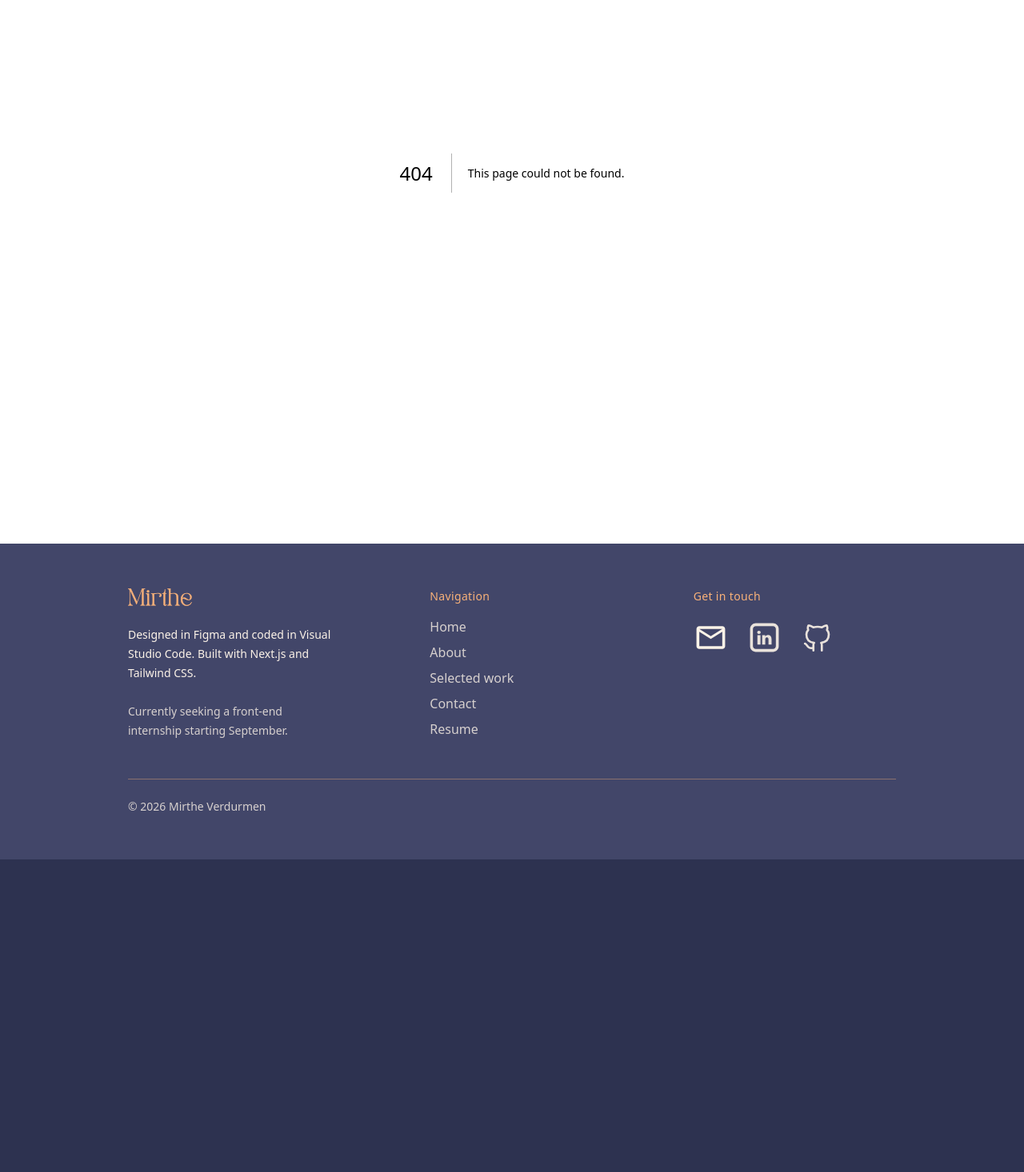
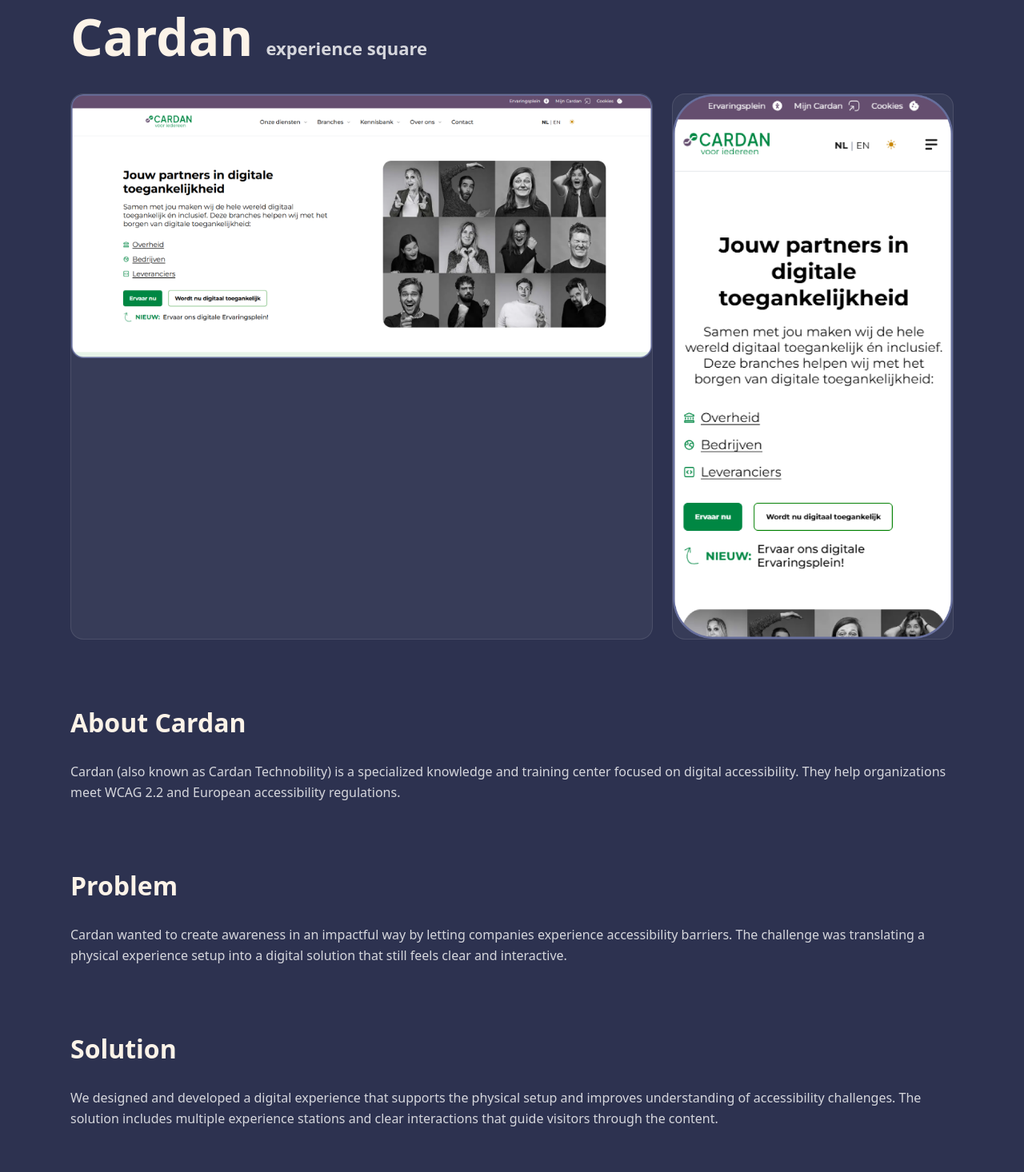
Before and after one commit to Muurthe/showcase-portfoliov2, a Next.js app: page /projects/cardan in a window 1280 px wide. Before the commit this address had no page. Shown: the part 184-1650 px from the top of the page at 80% size. Before the commit the page ends 1259 px from the top, so only its background shows below. Built offline with nearby package versions, Linux system fonts and the light colour scheme.

Commit message:
feat: add cardan project page

```diff
--- /dev/null
+++ b/src/app/projects/[slug]/page.tsx
@@ -0,0 +1,243 @@
+// src/app/projects/[slug]/page.tsx
+import Image from "next/image";
+import Link from "next/link";
+import { notFound } from "next/navigation";
+
+type Project = {
+  slug: string;
+  title: string;
+  subtitle: string;
+  introLabel: string;
+  heroImages: { src: string; alt: string; className?: string }[];
+  about: string;
+  problem: string;
+  solution: string;
+  techStack: string[];
+  techNote?: string;
+  showcaseTitle: string;
+  showcaseText: string;
+  showcaseEmbedUrl?: string; // YouTube embed url
+  reflection: string;
+  githubUrl?: string;
+  liveUrl?: string;
+};
+
+const PROJECTS: Project[] = [
+  {
+    slug: "cardan",
+    title: "Cardan",
+    subtitle: "experience square",
+    introLabel: "Project",
+    heroImages: [
+      {
+        src: "/projects/cardan/hero-desktop.png",
+        alt: "Cardan desktop screenshot",
+        className: "col-span-2",
+      },
+      {
+        src: "/projects/cardan/hero-mobile.png",
+        alt: "Cardan mobile screenshot",
+        className: "col-span-1",
+      },
+    ],
+    about:
+      "Cardan (also known as Cardan Technobility) is a specialized knowledge and training center focused on digital accessibility. They help organizations meet WCAG 2.2 and European accessibility regulations.",
+    problem:
+      "Cardan wanted to create awareness in an impactful way by letting companies experience accessibility barriers. The challenge was translating a physical experience setup into a digital solution that still feels clear and interactive.",
+    solution:
+      "We designed and developed a digital experience that supports the physical setup and improves understanding of accessibility challenges. The solution includes multiple experience stations and clear interactions that guide visitors through the content.",
+    techStack: ["Next.js", "TypeScript", "CSS", "Framer Motion"],
+    techNote:
+      "This was my first time working with this stack, which made the project both challenging and educational.",
+    showcaseTitle: "Showcase",
+    showcaseText:
+      "The video below shows how users navigate through the stations and experience different accessibility scenarios.",
+    // Tip: Use an embed link like: https://www.youtube.com/embed/VIDEO_ID
+    showcaseEmbedUrl: "https://www.youtube.com/embed/dQw4w9WgXcQ",
+    reflection:
+      "I learned how important clarity and structure are in accessibility-focused interfaces. I improved my component organization, learned to make interactions more purposeful, and gained confidence working with motion and layout.",
+    githubUrl: "https://github.com/yourname/cardan",
+    liveUrl: "https://example.com",
+  },
+];
+
+function IconGithub(props: { className?: string }) {
+  return (
+    <svg viewBox="0 0 24 24" aria-hidden="true" className={props.className}>
+      <path
+        fill="currentColor"
+        d="M12 .5C5.73.5.75 5.6.75 12c0 5.2 3.44 9.6 8.2 11.16.6.12.82-.27.82-.58v-2.1c-3.34.75-4.04-1.46-4.04-1.46-.54-1.42-1.33-1.8-1.33-1.8-1.1-.78.08-.76.08-.76 1.2.09 1.84 1.27 1.84 1.27 1.08 1.9 2.84 1.35 3.54 1.03.11-.8.42-1.35.76-1.66-2.66-.31-5.46-1.37-5.46-6.1 0-1.35.47-2.45 1.24-3.31-.12-.31-.54-1.57.12-3.27 0 0 1.01-.33 3.3 1.26.96-.27 1.98-.4 3-.41 1.02.01 2.04.14 3 .41 2.29-1.59 3.3-1.26 3.3-1.26.66 1.7.24 2.96.12 3.27.77.86 1.24 1.96 1.24 3.31 0 4.74-2.8 5.78-5.47 6.09.43.38.82 1.12.82 2.27v3.37c0 .31.22.7.82.58C19.81 21.6 23.25 17.2 23.25 12 23.25 5.6 18.27.5 12 .5Z"
+      />
+    </svg>
+  );
+}
+
+function IconExternal(props: { className?: string }) {
+  return (
+    <svg viewBox="0 0 24 24" aria-hidden="true" className={props.className}>
+      <path
+        fill="currentColor"
+        d="M14 3h7v7h-2V6.41l-9.29 9.3-1.42-1.42 9.3-9.29H14V3ZM5 5h7v2H7v10h10v-5h2v7H5V5Z"
+      />
+    </svg>
+  );
+}
+
+function Section({
+  title,
+  children,
+}: {
+  title: string;
+  children: React.ReactNode;
+}) {
+  return (
+    <section className="mt-20">
+      <h2 className="text-[32px] font-extrabold text-[rgb(var(--text))]">
+        {title}
+      </h2>
+      <div className="mt-6 text-white/80 leading-relaxed">{children}</div>
+    </section>
+  );
+}
+
+export default function ProjectDetailPage ({
+  params,
+}: {
+  params: { slug: string };
+}) {
+  const project = PROJECTS.find((p) => p.slug === params.slug);
+  if (!project) return notFound();
+
+  return (
+    <main className="pt-20">
+      <div className="mx-auto w-full max-w-6xl px-6 py-20">
+        {/* Top header */}
+        <p className="text-white/50">{project.introLabel}</p>
+
+        <div className="mt-4 flex flex-wrap items-end gap-x-4 gap-y-2">
+          <h1 className="text-[64px] font-extrabold leading-[0.95] text-[rgb(var(--text))]">
+            {project.title}
+          </h1>
+          <p className="text-[22px] font-semibold text-white/80">
+            {project.subtitle}
+          </p>
+        </div>
+
+        {/* Hero images */}
+        <div className="mt-10 grid gap-6 md:grid-cols-3">
+          {/* big image */}
+          <div className="md:col-span-2 overflow-hidden rounded-2xl border border-white/10 bg-white/5">
+            <Image
+              src={project.heroImages[0].src}
+              alt={project.heroImages[0].alt}
+              width={1400}
+              height={900}
+              className="h-auto w-full object-cover"
+              priority
+            />
+          </div>
+
+          {/* small image */}
+          <div className="overflow-hidden rounded-2xl border border-white/10 bg-white/5">
+            <Image
+              src={project.heroImages[1].src}
+              alt={project.heroImages[1].alt}
+              width={700}
+              height={900}
+              className="h-auto w-full object-cover"
+            />
+          </div>
+        </div>
+
+        {/* About / Problem / Solution */}
+        <Section title="About Cardan">
+          <p>{project.about}</p>
+        </Section>
+
+        <Section title="Problem">
+          <p>{project.problem}</p>
+        </Section>
+
+        <Section title="Solution">
+          <p>{project.solution}</p>
+        </Section>
+
+        {/* Tech stack + small note */}
+        <Section title="Tech stack">
+          <ul className="list-disc pl-5 space-y-2">
+            {project.techStack.map((t) => (
+              <li key={t}>{t}</li>
+            ))}
+          </ul>
+
+          {project.techNote && (
+            <p className="mt-6 text-white/60 text-sm">{project.techNote}</p>
+          )}
+        </Section>
+
+        {/* Showcase */}
+        <Section title={project.showcaseTitle}>
+          <p>{project.showcaseText}</p>
+
+          {project.showcaseEmbedUrl && (
+            <div className="mt-8 overflow-hidden rounded-2xl border border-white/10 bg-black/30">
+              <div className="aspect-video w-full">
+                <iframe
+                  className="h-full w-full"
+                  src={project.showcaseEmbedUrl}
+                  title="Project showcase video"
+                  allow="accelerometer; autoplay; clipboard-write; encrypted-media; gyroscope; picture-in-picture"
+                  allowFullScreen
+                />
+              </div>
+            </div>
+          )}
+
+          {/* icons row like your screenshot */}
+          <div className="mt-6 flex items-center gap-4 text-white/90">
+            {project.githubUrl && (
+              <a
+                href={project.githubUrl}
+                target="_blank"
+                rel="noreferrer"
+                className="hover:text-white transition"
+                aria-label="GitHub"
+                title="GitHub"
+              >
+                <IconGithub className="h-6 w-6" />
+              </a>
+            )}
+
+            {project.liveUrl && (
+              <a
+                href={project.liveUrl}
+                target="_blank"
+                rel="noreferrer"
+                className="hover:text-white transition"
+                aria-label="Live"
+                title="Live"
+              >
+                <IconExternal className="h-6 w-6" />
+              </a>
+            )}
+          </div>
+        </Section>
+
+        {/* Reflection */}
+        <Section title="Reflection">
+          <p>{project.reflection}</p>
+        </Section>
+
+        {/* Bottom action */}
+        <div className="mt-20">
+          <Link
+            href="/#work"
+            className="text-white/80 underline decoration-white/30 underline-offset-4 hover:text-white"
+          >
+            ← Back to selected work
+          </Link>
+        </div>
+      </div>
+    </main>
+  );
+}
--- a/src/components/sections/Work.tsx
+++ b/src/components/sections/Work.tsx
@@ -21,8 +21,8 @@
     imageSrc: "/project.png",
     imageAlt: "Cardan project screenshot",
     slug: "cardan",
-    githubUrl: "https://github.com/Muurthe/showcase-portfoliov2",
-    liveUrl: "https://i562854.hera.fontysict.net/Roomfolio/",
+    githubUrl: "https://github.com/jarvin-s/cardan",
+    liveUrl: "https://cardan-groep-1.vercel.app/nl",
   },
   {
     title: "Roomfolio",
@@ -32,17 +32,7 @@
     imageSrc: "/project.png",
     imageAlt: "Roomfolio project screenshot",
     slug: "roomfolio",
-    githubUrl: "https://github.com/Muurthe/showcase-portfoliov2",
-    liveUrl: "https://i562854.hera.fontysict.net/Roomfolio/",
-  },
-  {
-    title: "Project 3",
-    description: "loremjdksfdlkjsdfjksld",
-    tags: ["Tailwind CSS", "Next.js"],
-    imageSrc: "/project.png",
-    imageAlt: "Project 3 screenshot",
-    slug: "project-3",
-    githubUrl: "https://github.com/Muurthe/showcase-portfoliov2",
+    githubUrl: "https://github.com/Muurthe/Roomfolio",
     liveUrl: "https://i562854.hera.fontysict.net/Roomfolio/",
   },
 ];
@@ -161,6 +151,7 @@
                 >
                   Learn more
                 </Link>
+                <p className="mt-2 text-white/50 text-xs">{`/projects/${p.slug}`}</p>
               </div>
             </div>
           </article>
```
Also changed, not shown: public/projects/cardan/hero-desktop.png (added), public/projects/cardan/hero-mobile.png (added).
